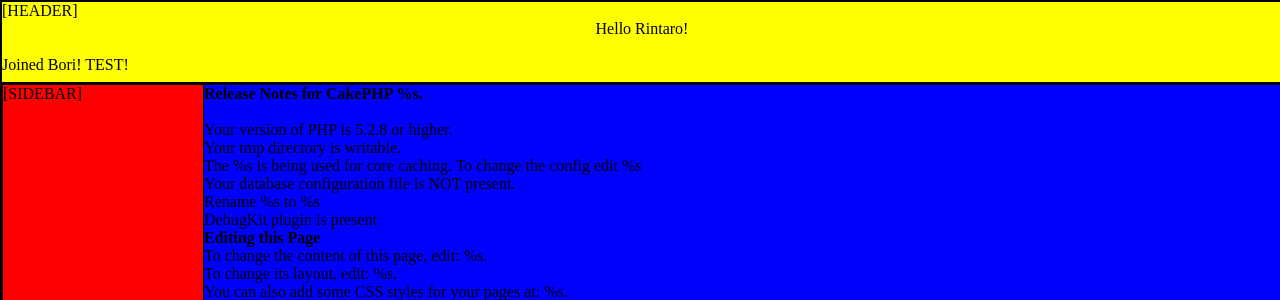
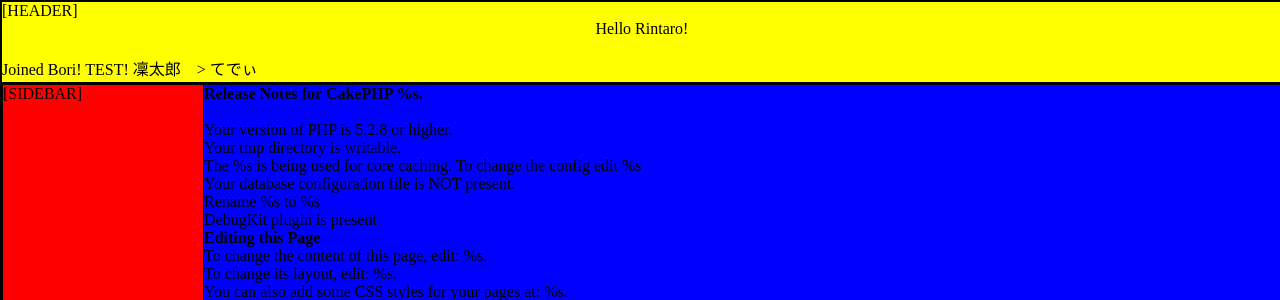
Before and after one commit to ribai/ag_dev, a CakePHP app: the page made by cakephp/app/View/Pages/home.ctp in a window 1280 px wide. Shown: the top 300 px of the page. Run offline with PHP 8.4 and a stand-in for CakePHP, Linux system fonts and the light colour scheme; the template is opened without the code that fills it, so the values that code supplies are empty; some libraries are stand-ins or nearby versions.

Commit message:
あい　もでぃふぁいど　へっだふぁいる。

```diff
--- a/cakephp/app/View/Elements/header.ctp
+++ b/cakephp/app/View/Elements/header.ctp
@@ -2,3 +2,4 @@
 <center>Hello Rintaro! </center><br>
 Joined Bori!
 TEST!
+凜太郎　> てでぃ
```
